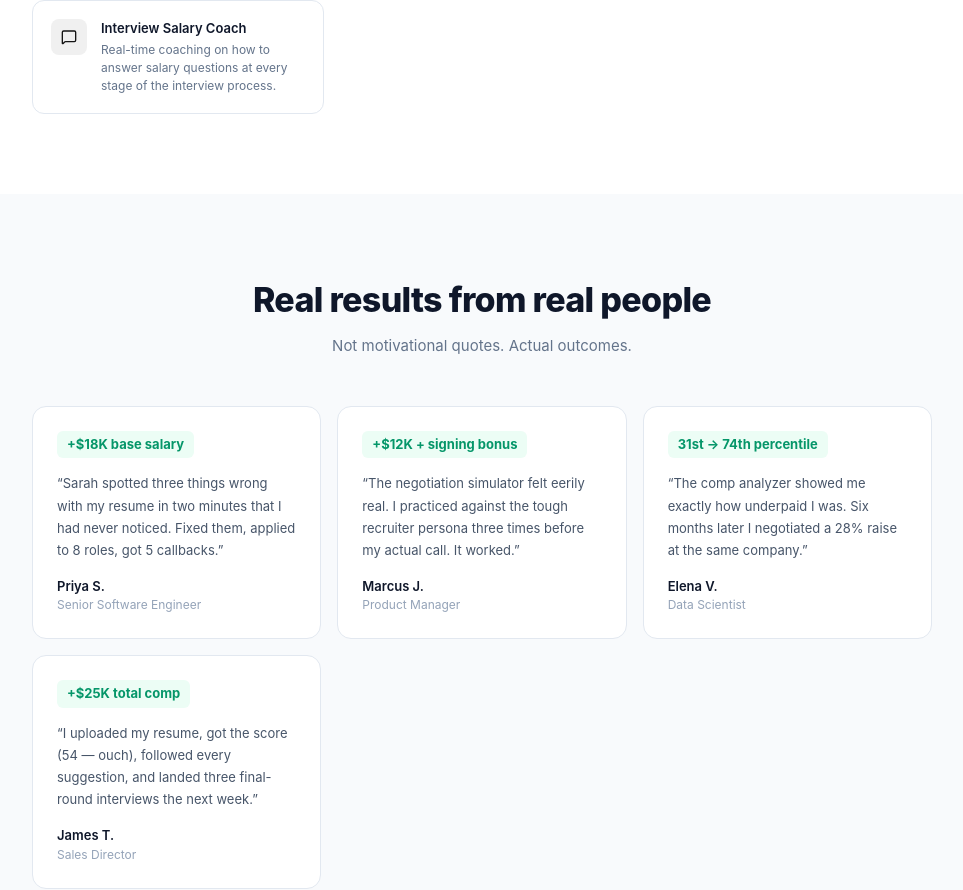
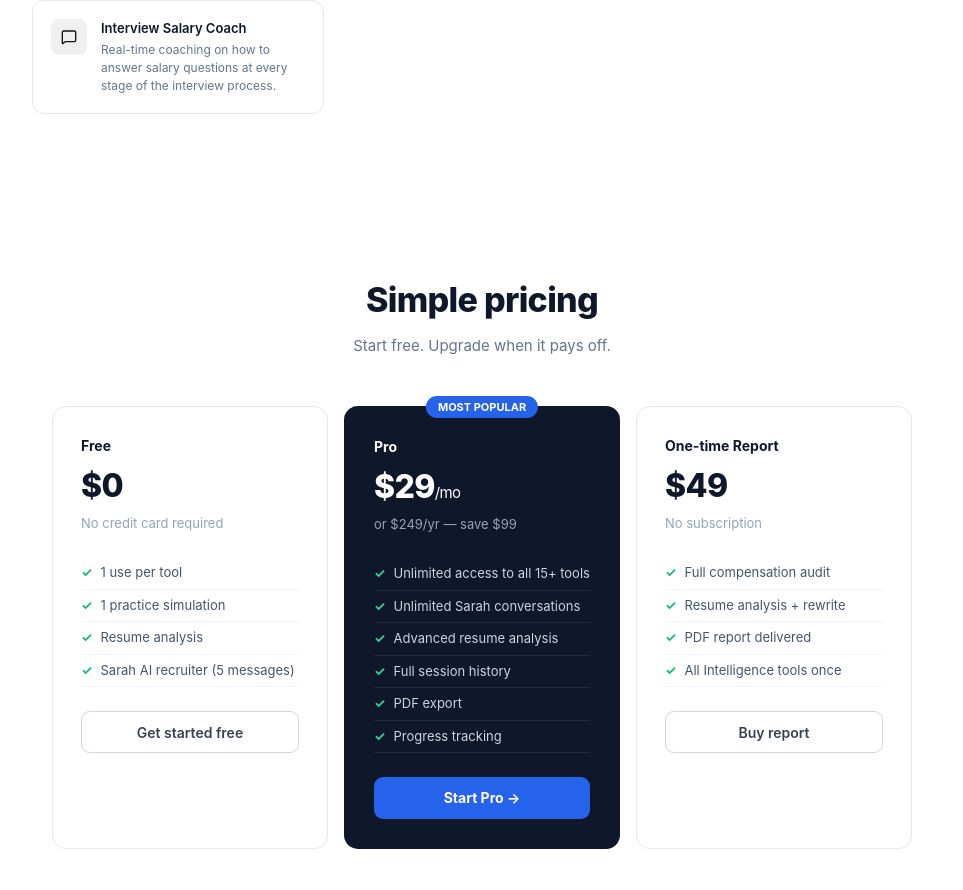
Before and after one commit to JustinMcGrane/negotiateai, a Next.js app: page / in a window 1280 px wide. Shown: the part 2855-3745 px from the top of the page, without its empty margins (158-1121 px from the left). Built offline with nearby package versions, Linux system fonts and the light colour scheme.

Commit message:
Remove fake testimonials section from landing page

```diff
--- a/src/app/page.tsx
+++ b/src/app/page.tsx
@@ -286,34 +286,6 @@ export default function LandingPage() {
         </div>
       </section>
 
-      {/* Testimonials */}
-      <section style={{ background: '#f8fafc', padding: '80px 24px' }}>
-        <div style={{ maxWidth: 900, margin: '0 auto' }}>
-          <div style={{ textAlign: 'center', marginBottom: 48 }}>
-            <h2 style={{ fontSize: 'clamp(22px, 4vw, 34px)', fontWeight: 800, color: '#0f172a', letterSpacing: '-0.02em', margin: '0 0 10px' }}>
-              Real results from real people
-            </h2>
-            <p style={{ fontSize: 15, color: '#64748b' }}>Not motivational quotes. Actual outcomes.</p>
-          </div>
-          <div style={{ display: 'grid', gridTemplateColumns: 'repeat(auto-fit, minmax(240px, 1fr))', gap: 16 }}>
-            {testimonials.map(t => (
-              <div key={t.name} style={{ background: '#fff', border: '1px solid #e2e8f0', borderRadius: 14, padding: 24 }}>
-                <div style={{
-                  display: 'inline-block',
-                  background: '#ecfdf5', color: '#059669',
-                  fontSize: 13, fontWeight: 700,
-                  borderRadius: 6, padding: '4px 10px', marginBottom: 14,
-                }}>
-                  {t.result}
-                </div>
-                <p style={{ fontSize: 13, color: '#475569', lineHeight: 1.7, marginBottom: 16 }}>&ldquo;{t.quote}&rdquo;</p>
-                <div style={{ fontSize: 13, fontWeight: 600, color: '#0f172a' }}>{t.name}</div>
-                <div style={{ fontSize: 12, color: '#94a3b8' }}>{t.role}</div>
-              </div>
-            ))}
-          </div>
-        </div>
-      </section>
 
       {/* Pricing */}
       <section style={{ padding: '80px 24px' }}>
```
